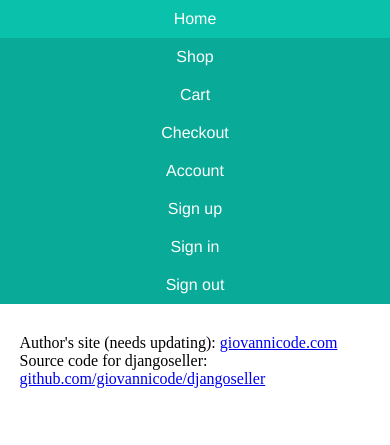
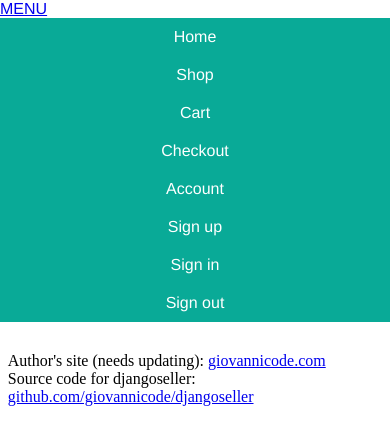
Before and after one commit to giovannicode/djangoseller, a Django app: page / in a window 390 px wide. Shown: the top 445 px of the page. Run offline with Django 3.2, Linux system fonts and the light colour scheme; parts of the project's set-up code (start-up, migrations or seed data) failed here and were passed over; some libraries are stand-ins or nearby versions.

Commit message:
Add anchor tag and css to make navigation responsive. Still needs testing.

```diff
--- a/fabfile.py
+++ b/fabfile.py
@@ -1,10 +1,11 @@
-from fabric.api import local
+from fabric.api import local, env, cd, run
 from fabric.context_managers import lcd
 
 #def test():
 #    local("python manage.py test")
 
 env.hosts =['djangoseller.com']
+env.user = "root"
 
 def prepare_server():
     local("ansible-playbook -u root ansible/playbook.yml")
@@ -32,4 +33,5 @@
 def quickdeploy():
     local('git push production master')
     with cd('/home/root/www/website'):
+        run('source /root/.bashrc')
         run('python manage.py collectstatic --noinput')
--- a/main/static/css/_forms.scss
+++ b/main/static/css/_forms.scss
@@ -111,7 +111,7 @@
 
     &.vertical {
       p {
-        width: 94%;
+        width: 96%;
         margin-left: auto;
         margin-right: auto;
         label {
--- a/main/static/css/main.css
+++ b/main/static/css/main.css
@@ -9,6 +9,9 @@
   margin-right: auto;
   background-color: gray;
   width: 90%; }
+  @media (max-width: 500px) {
+    .base_div {
+      width: 96%; } }
 
 #category_nav {
   float: left; }
--- a/main/static/css/main.scss
+++ b/main/static/css/main.scss
@@ -20,6 +20,9 @@
   margin-right: auto;
   background-color: gray;
   width: 90%;
+  @media (max-width: 500px) {
+    width: 96%;
+  }
 }
 
 #category_nav {
--- a/main/static/css/mango.css
+++ b/main/static/css/mango.css
@@ -50,7 +50,7 @@
     width: 100%;
     padding: 0px; }
     form.mango-form.vertical p {
-      width: 94%;
+      width: 96%;
       margin-left: auto;
       margin-right: auto; }
       form.mango-form.vertical p label {
@@ -63,6 +63,15 @@
 
 .horinav {
   width: 100%; }
+  .horinav a {
+    display: none; }
+  @media (max-width: 500px) {
+    .horinav a {
+      display: block; }
+      .horinav a:hover ~ ul {
+        display: block; }
+    .horinav ul {
+      display: none; } }
   .horinav ul li {
     float: left;
     position: relative; }
--- a/main/static/css/mango.scss
+++ b/main/static/css/mango.scss
@@ -28,6 +28,20 @@
 
 // Horinav Layout
 .horinav {
+  a {
+    display: none;
+  }
+  @media (max-width: $mobile-large-width) {
+    a {
+      display: block;
+      &:hover ~ ul {
+          display: block;
+      }
+    }
+    ul {
+      display: none;
+    }
+  }
   width: 100%;
   ul {
     li {
--- a/main/templates/base.html
+++ b/main/templates/base.html
@@ -13,6 +13,7 @@
 </head>
 <body>
    <div id="main_navigation" class="horinav">
+   <a href=#">MENU</a>
    <ul>
       <li><a href="{% url 'main:index' %}">Home</a></li>
       <li><a href="{% url 'products:shirts-list' %}">Shop</a></li>
```
Also changed, not shown: 7 other files.
